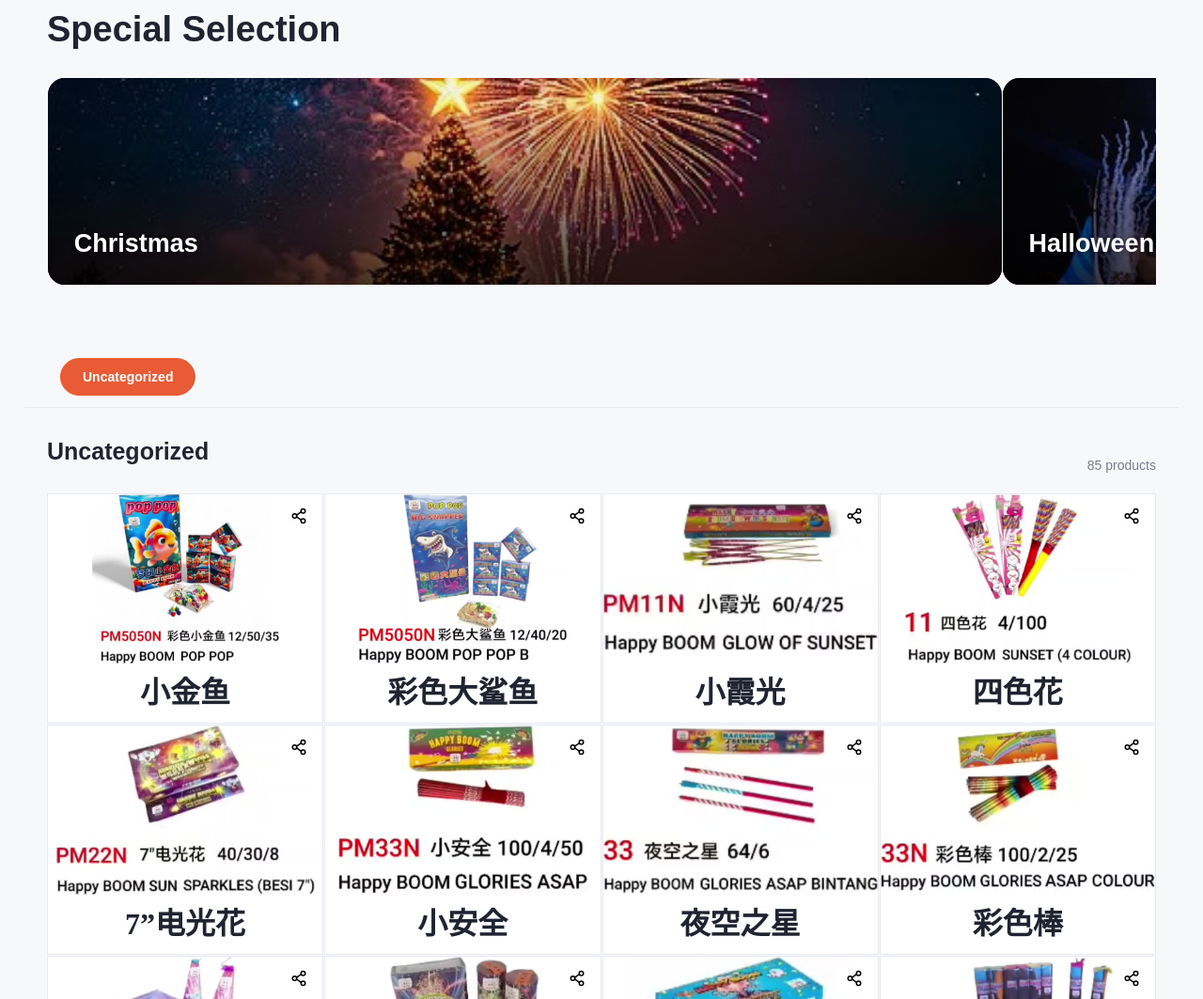
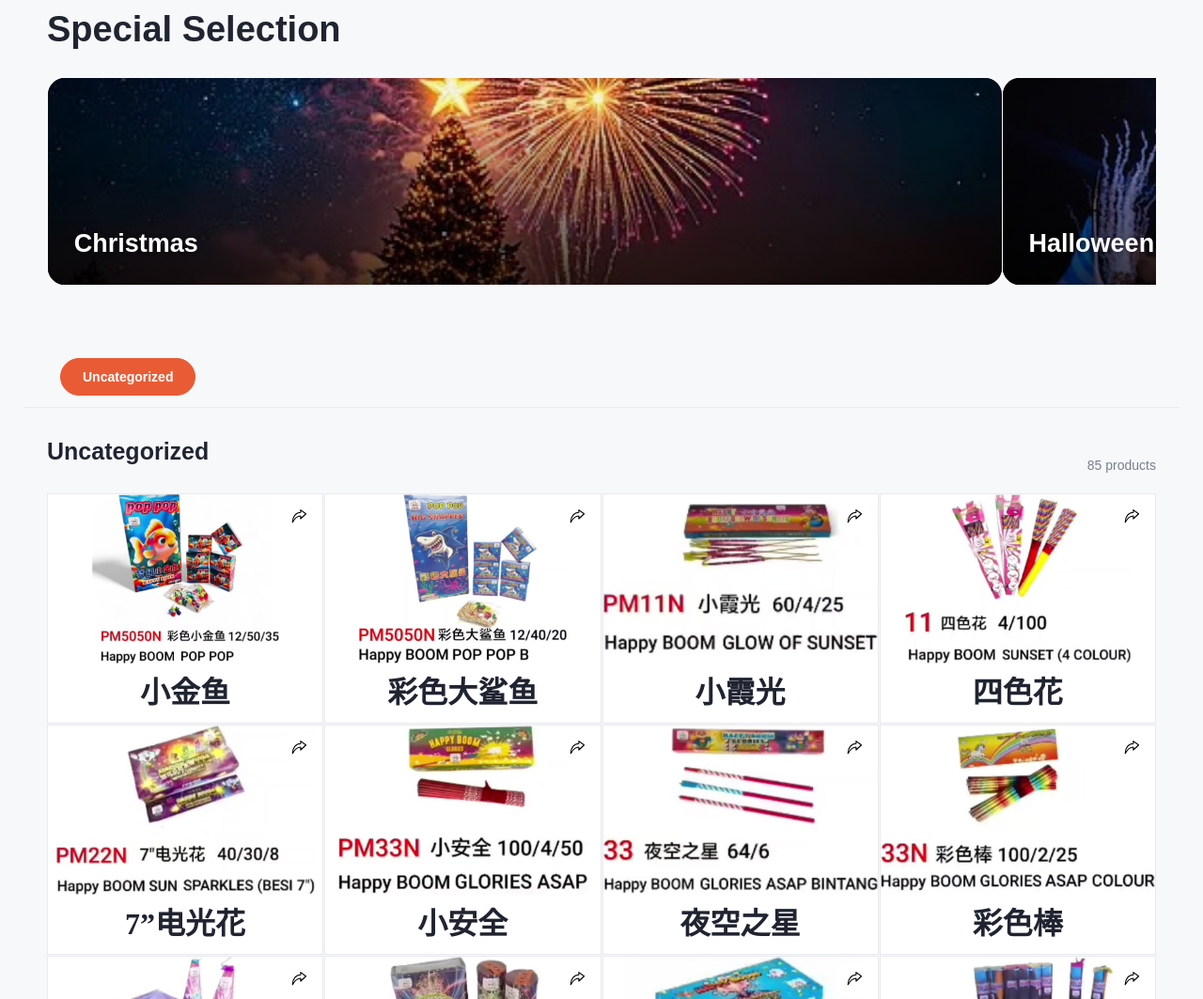
Before and after one commit to LiewChinTeck/firework_product_catalogs, a website: page public/index.html in a window 1280 px wide. Shown: the top 1063 px of the page at 94% size. Drawn offline with Linux system fonts and the light colour scheme; a web font is replaced by a local one.

Commit message:
Share icon design update

```diff
--- a/public/index.html
+++ b/public/index.html
@@ -913,18 +913,13 @@ function renderProductCard(product) {
 const shareIcon = `
 <svg xmlns="http://www.w3.org/2000/svg"
      width="18" height="18"
-         viewBox="0 0 24 24"
+     viewBox="0 0 48 48"
      fill="none"
      stroke="currentColor"
-         stroke-width="2"
+     stroke-width="3"
      stroke-linecap="round"
-         stroke-linejoin="round"
-         aria-hidden="true">
-      <circle cx="18" cy="5" r="3"/>
-      <circle cx="6" cy="12" r="3"/>
-      <circle cx="18" cy="19" r="3"/>
-      <path d="m8.7 10.7 6.6-4.4"/>
-      <path d="m8.7 13.3 6.6 4.4"/>
+     stroke-linejoin="round">
+  <path d="M6 42 C6 25 16 14 29 14 L29 7 L44 18 L29 32 L29 24 C20 24 12 31 6 42 Z"/>
 </svg>
 `;
 
```
Lines whose indentation alone changed are shown as unchanged.
